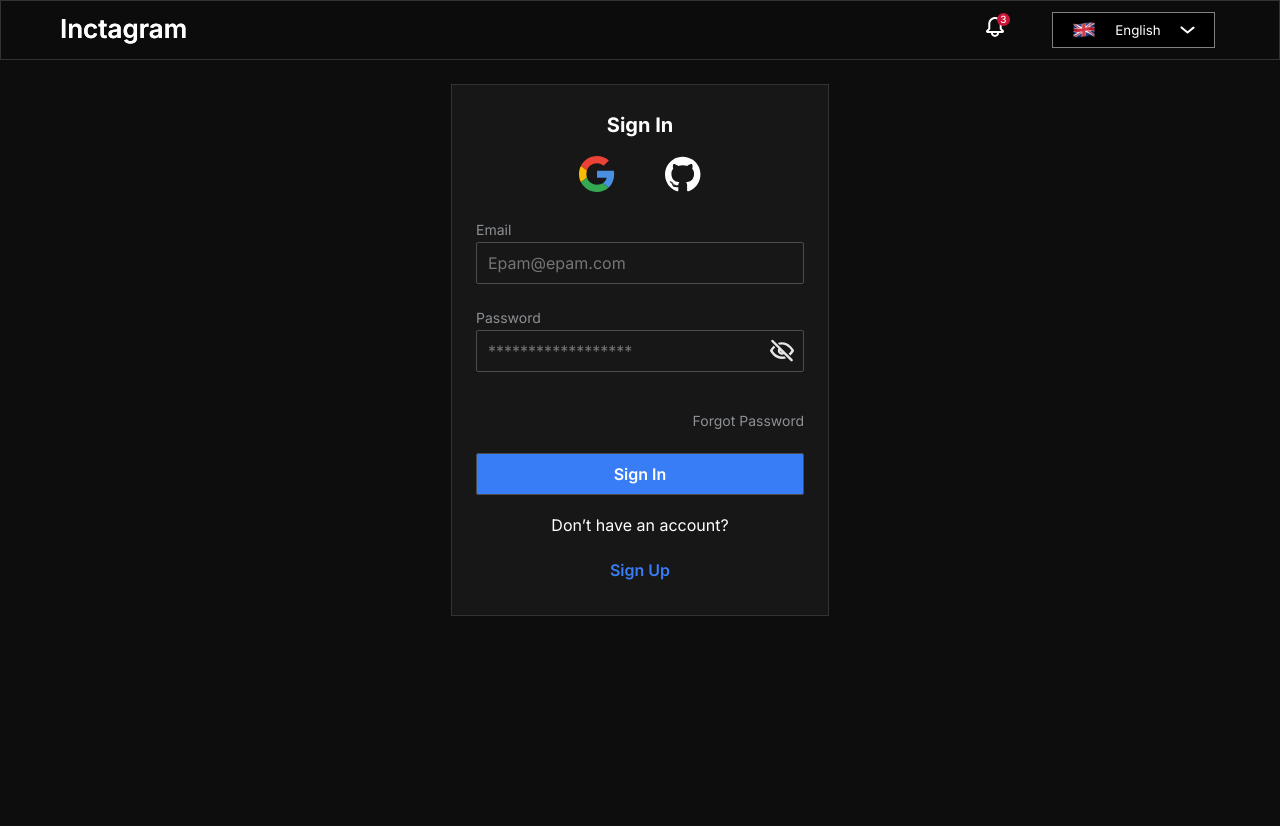
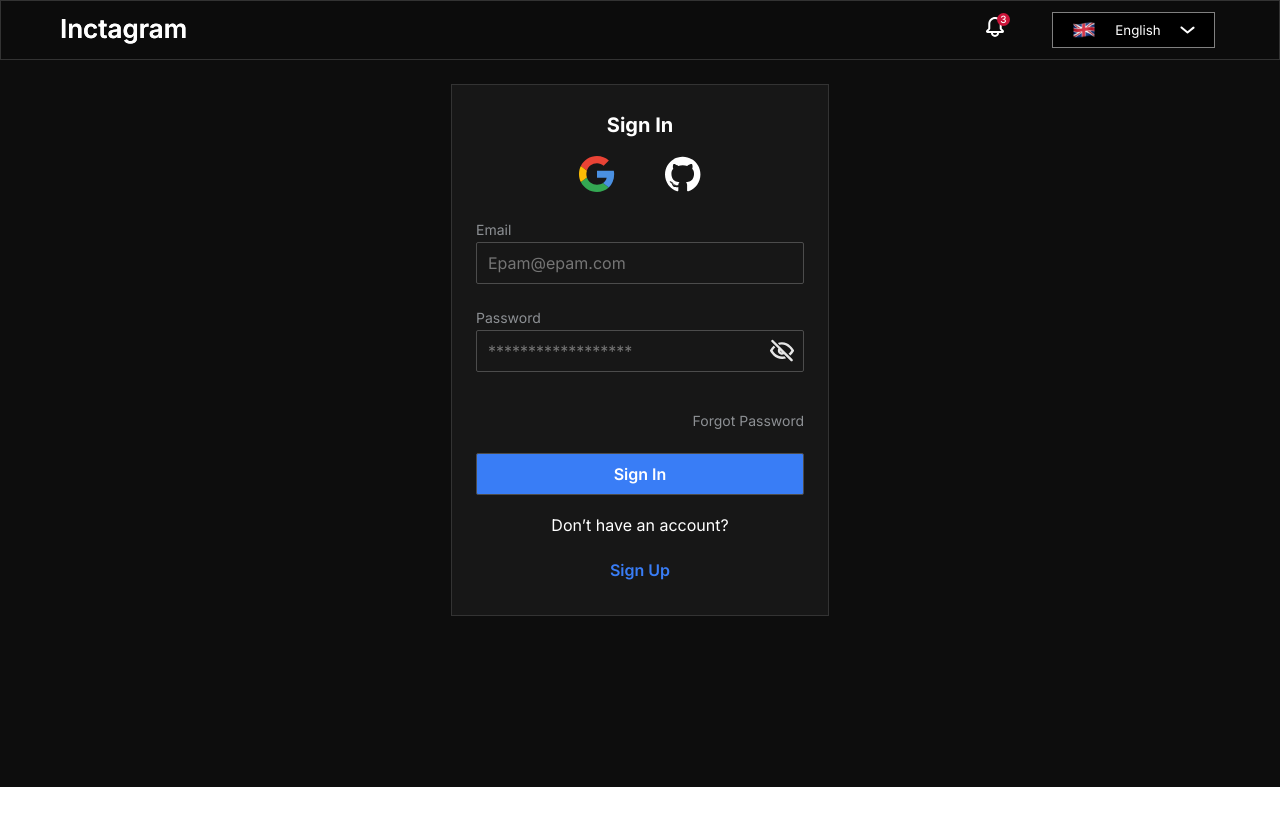
Before and after one commit to FightersForJustice/inctagram, a Next.js app: page /auth/login in a window 1280 px wide. Shown: the top 826 px of the page. After the commit the page ends 800 px from the top, so only its background shows below. Built offline with nearby package versions, Linux system fonts and the light colour scheme.

Commit message:
fix: fixed layout height

```diff
--- a/components/Layout/Layout.module.scss
+++ b/components/Layout/Layout.module.scss
@@ -1,4 +1,5 @@
 .background_container {
   background-color: #0d0d0d;
-  height: 100vh;
+  min-height: 727px;
+  max-height: 100vh;
 }
```
